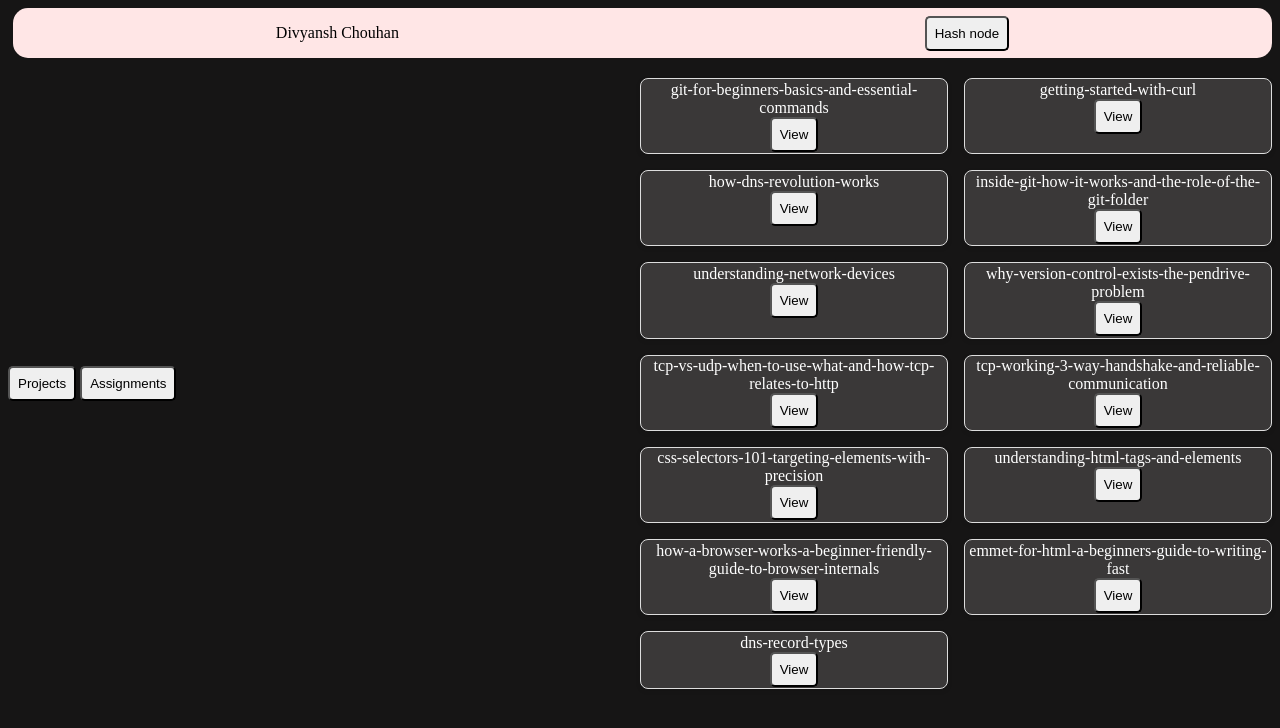
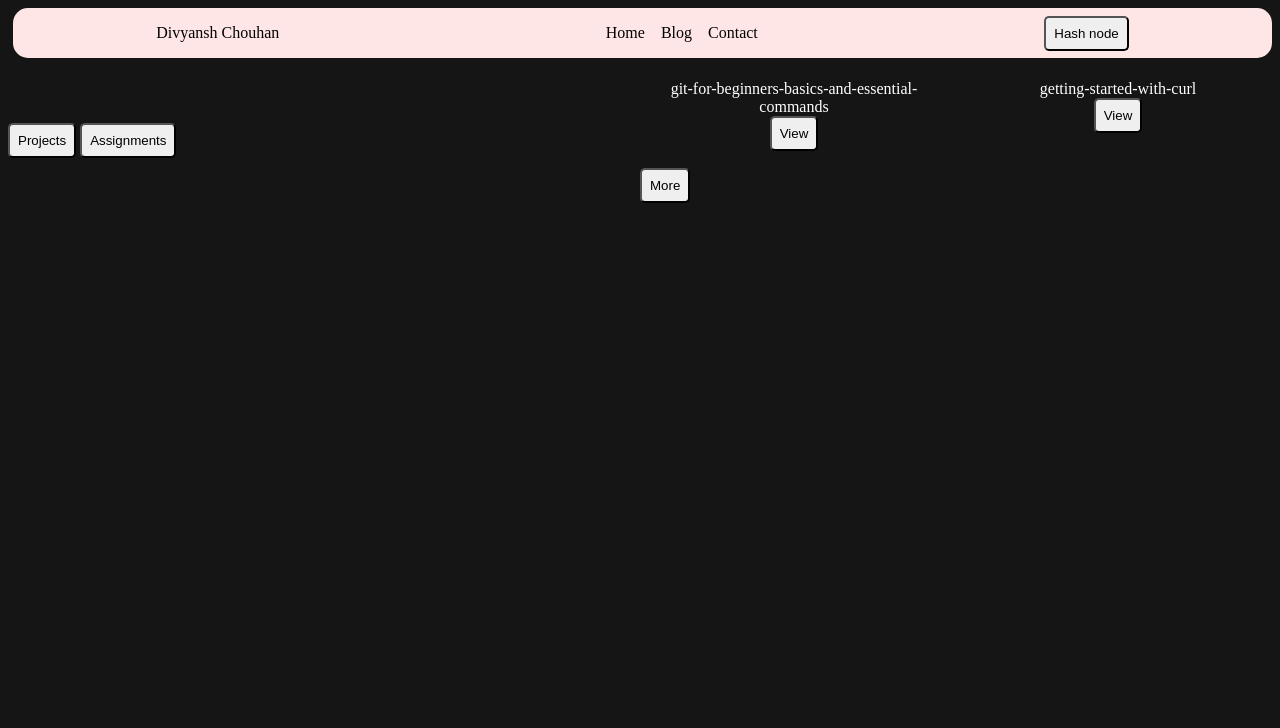
Before and after one commit to divyanshc33/webdevcohort26-blog_review, a plain HTML site: page index.html in a window 1280 px wide. Drawn offline with Linux system fonts and the light colour scheme.

Commit message:
created separate blog page

```diff
--- a/index.css
+++ b/index.css
@@ -12,6 +12,15 @@ nav{
     border-radius: 15px;
     margin-left: 5px;
 }
+ul,li{
+    list-style-type: none;
+    display: flex;
+    gap: 1rem;
+}
+a{
+    text-decoration: none;
+    color: black;
+}
 .mainContainer{
     display:grid;
     justify-content:space-around;
@@ -23,6 +32,7 @@ button{
     border-radius: 5px;
     padding: 0.5rem;
     cursor: pointer;
+
 }
 
 
@@ -33,13 +43,18 @@ button{
   grid-template-columns: repeat(2, minmax(200px, 1fr));
   gap: 1rem;
   padding: 0;
+
 }
 
 .card {
-  background-color: rgb(58, 56, 56);
-  border: 1px solid #ddd;
+  /* background-color: rgb(58, 56, 56); */
+  /* border: 1px solid #ddd; */
   border-radius: 8px;
   padding: 0.1rem;
-  box-shadow: 0 2px 5px rgba(0,0,0,0.1);
+  /* box-shadow: 0 2px 5px rgba(0,0,0,0.1); */
   text-align: center;
+   /* box-shadow: 0 8px 32px 0 rgba(31, 38, 135, 0.37); */
 }
+.card:hover{
+     box-shadow: 0 8px 32px 0 rgba(240, 241, 243, 0.37);
+}
--- a/index.html
+++ b/index.html
@@ -10,7 +10,13 @@
       <div class="left">
         <p>Divyansh Chouhan</p>
       </div>
-
+      <div class="center">
+        <ul>
+          <li><a href="/">Home</a></li>
+          <li><a href="/blog.html">Blog</a></li>
+          <li><a href="">Contact</a></li>
+        </ul>
+      </div>
       <div class="right">
         <a href="https://divyanshc33.hashnode.dev/">
           <button>Hash node</button>
@@ -39,92 +45,8 @@
             <button>View</button>
           </a>
         </div>
-        <div class="card">
-          how-dns-revolution-works <br />
-          <a href="https://divyanshc33.hashnode.dev/how-dns-revolution-works">
-            <button>View</button>
-          </a>
-        </div>
-        <div class="card">
-          inside-git-how-it-works-and-the-role-of-the-git-folder <br />
-          <a
-            href="https://divyanshc33.hashnode.dev/inside-git-how-it-works-and-the-role-of-the-git-folder"
-          >
-            <button>View</button>
-          </a>
-        </div>
-        <div class="card">
-          understanding-network-devices <br />
-          <a
-            href="https://divyanshc33.hashnode.dev/understanding-network-devices"
-          >
-            <button>View</button>
-          </a>
-        </div>
-        <div class="card">
-          why-version-control-exists-the-pendrive-problem <br />
-          <a
-            href="https://divyanshc33.hashnode.dev/why-version-control-exists-the-pendrive-problem"
-          >
-            <button>View</button>
-          </a>
-        </div>
-        <div class="card">
-          tcp-vs-udp-when-to-use-what-and-how-tcp-relates-to-http <br />
-          <a
-            href="https://divyanshc33.hashnode.dev/tcp-vs-udp-when-to-use-what-and-how-tcp-relates-to-http"
-          >
-            <button>View</button>
-          </a>
-        </div>
-        <div class="card">
-          tcp-working-3-way-handshake-and-reliable-communication <br />
-          <a
-            href="https://divyanshc33.hashnode.dev/tcp-working-3-way-handshake-and-reliable-communication"
-          >
-            <button>View</button>
-          </a>
-        </div>
-        <div class="card">
-          css-selectors-101-targeting-elements-with-precision <br />
-          <a
-            href="https://divyanshc33.hashnode.dev/css-selectors-101-targeting-elements-with-precision"
-          >
-            <button>View</button>
-          </a>
-        </div>
-        <div class="card">
-          understanding-html-tags-and-elements <br />
-          <a
-            href="https://divyanshc33.hashnode.dev/understanding-html-tags-and-elements"
-          >
-            <button>View</button>
-          </a>
-        </div>
-        <div class="card">
-          how-a-browser-works-a-beginner-friendly-guide-to-browser-internals
-          <br />
-          <a
-            href="
-https://divyanshc33.hashnode.dev/how-a-browser-works-a-beginner-friendly-guide-to-browser-internals"
-          >
-            <button>View</button>
-          </a>
-        </div>
-        <div class="card">
-          emmet-for-html-a-beginners-guide-to-writing-fast <br />
-          <a
-            href="
-https://divyanshc33.hashnode.dev/emmet-for-html-a-beginners-guide-to-writing-fast"
-          >
-            <button>View</button>
-          </a>
-        </div>
-        <div class="card">
-          dns-record-types <br />
-          <a href="https://divyanshc33.hashnode.dev/dns-record-types">
-            <button>View</button>
-          </a>
+        <div class="morebtn">
+          <a href="/blog.html"><button type="button">More</button></a>
         </div>
       </div>
     </div>
```
Also changed, not shown: blog.html (added, +132 -0 lines).
